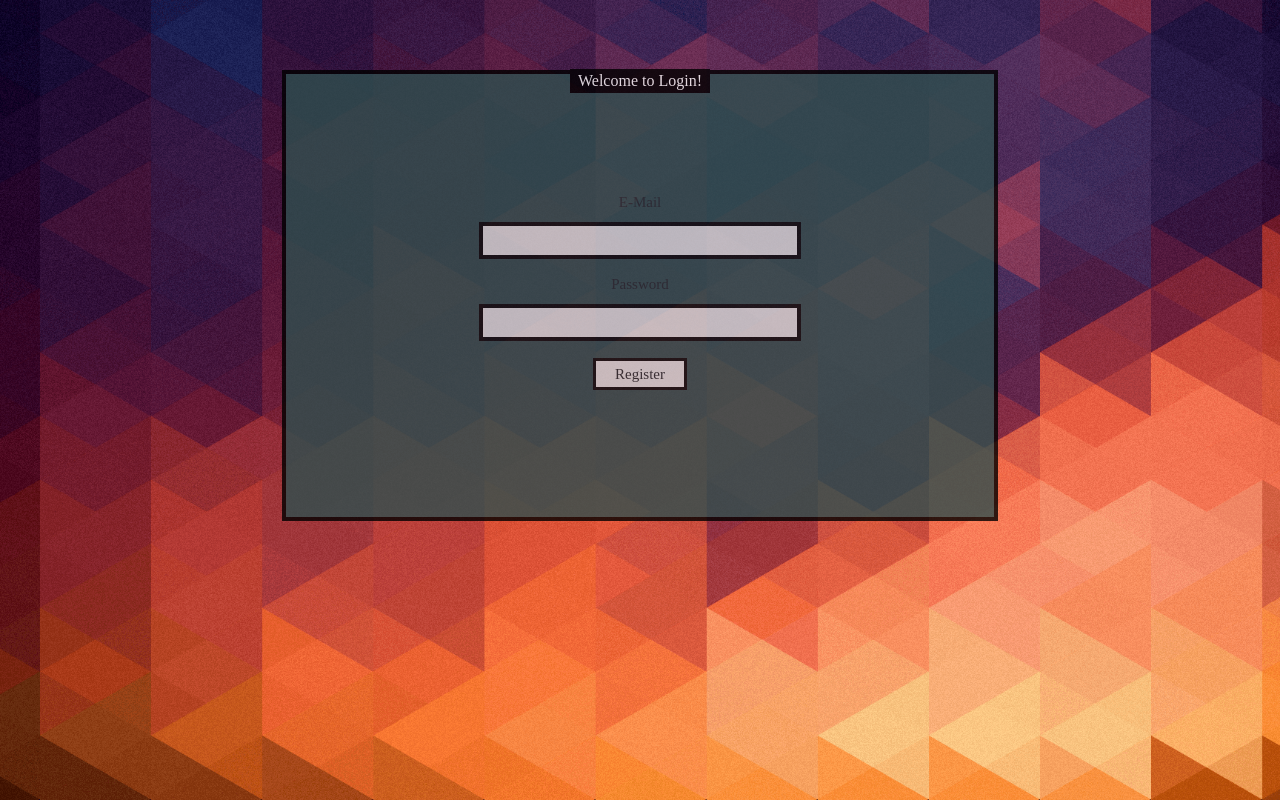
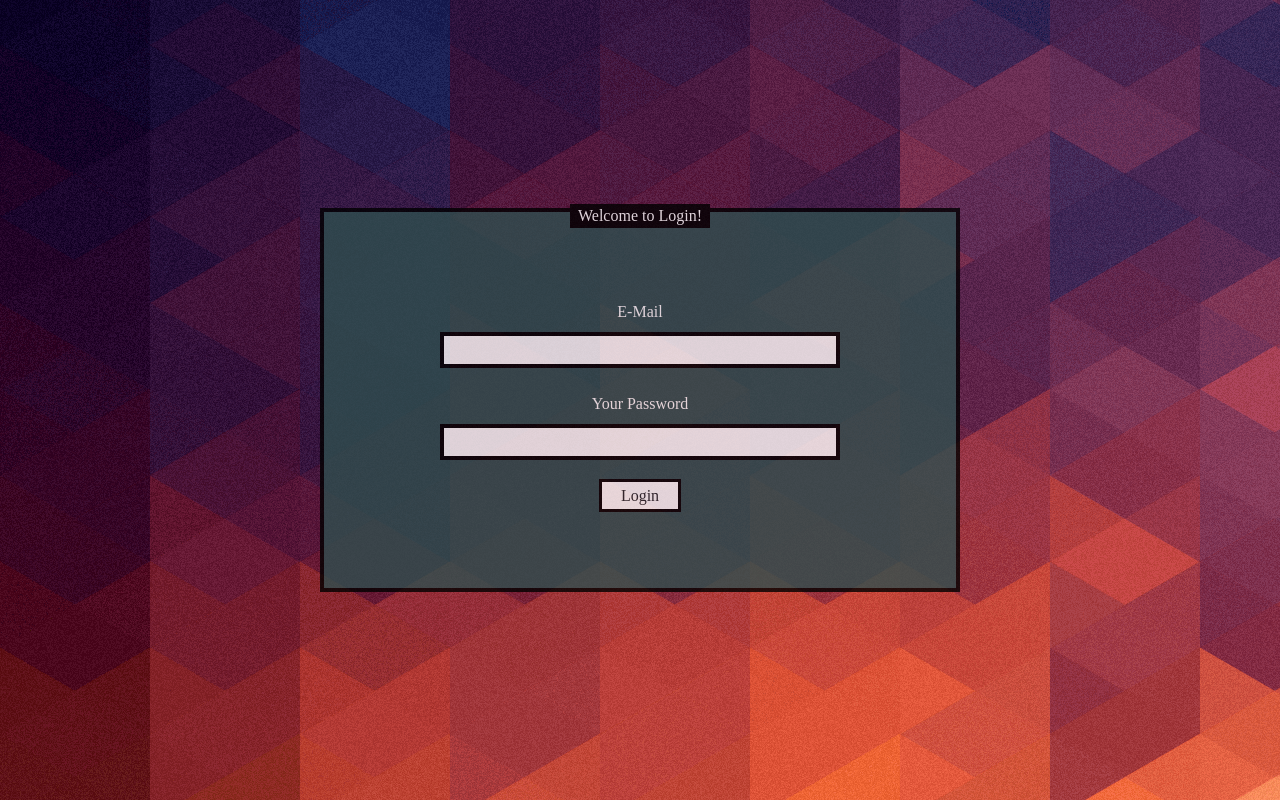
Before and after one commit to ahmet-furtun/chat-room-app, a React (Create React App) app: page /login in a window 1280 px wide. Built offline with nearby package versions, Linux system fonts and the light colour scheme.

Commit message:
LoginPage's design finished, fixed some design issues

```diff
--- a/src/pages/login/login.page.css
+++ b/src/pages/login/login.page.css
@@ -1,35 +1,42 @@
-.container-login{
+.container-login {
   height: 100vh;
-    background-image: url('../../images/background-login.png');
-    padding: 1% 22%;
+  background-image: url("../../images/background-login.png");
 
-    background-position: center;
-    background-repeat: no-repeat;
-    background-size: cover;
+  display: flex;
+  justify-content: center;
+  align-items: center;
 }
 
 #login-form-container {
-    padding: 3.8% 0;
-    font-size: 15px;
   background-color: darkslategray;
   opacity: 0.8;
-    margin: 8% 0;
+  width: 40rem;
+
+  display: flex;
+  justify-content: center;
+  align-items: center;
+  flex-direction: column;
+}
+
+.login-form-container{
+  height: 20rem;
+
+  display: flex;
+  justify-content: center;
+  align-items: center;
+  flex-direction: column;
 }
 
 .textbox-login {
   border: 0.3em solid black;
   font-family: "Press Start 2P", cursive;
   text-decoration: none;
-    width: 45.5%;
+  width: 25rem;
   padding: 0.5% 0;
 }
 
 .textbox-login:hover {
   border: 0.3em solid grey;
-  }
-
-  .button-login-container {
-    margin: 3% 0;
 }
 
 .button-login {
@@ -65,6 +72,25 @@
   transform: translate(0, 0);
 }
 
-  .item-holder-login{
-    margin: 2% 0;
+#label-login{
+  color: white;
+
+  -webkit-touch-callout: none;
+  -webkit-user-select: none;
+  -khtml-user-select: none;
+  -moz-user-select: none;
+  -ms-user-select: none;
+  user-select: none;
 }
+
+#title-login {
+  background-color: black;
+  color: white;
+
+  -webkit-touch-callout: none;
+  -webkit-user-select: none;
+  -khtml-user-select: none;
+  -moz-user-select: none;
+  -ms-user-select: none;
+  user-select: none;
+}
--- a/src/pages/login/login.page.tsx
+++ b/src/pages/login/login.page.tsx
@@ -1,6 +1,6 @@
 import React, { FC } from "react";
 
-import './login.page.css';
+import "./login.page.css";
 
 const Login: FC = () => {
   return (
@@ -9,14 +9,13 @@ const Login: FC = () => {
         className="nes-container with-title is-centered"
         id="login-form-container"
       >
-        <p className="title" id="title">
+        <p className="title" id="title-login">
           Welcome to Login!
         </p>
 
-        <div id="login-form-container">
-          <div className="item-holder-login">
+        <div className="login-form-container">
           <div className="nes-field">
-              <label htmlFor="name_field" id="label-register">
+            <label htmlFor="name_field" id="label-login">
               E-Mail
             </label>
             <input
@@ -24,22 +23,22 @@ const Login: FC = () => {
               className="textbox-login"
             ></input>
           </div>
-          </div>
-          <div className="item-holder-login">
+          <br />
           <div className="nes-field">
-              <label htmlFor="name_field" id="label-register">
-                Password
+            <label htmlFor="password_field" id="label-login">
+              Your Password
             </label>
             <input
               type="password"
               className="textbox-login"
+              onChange={(e) => {}}
             ></input>
           </div>
-          </div>
-          <div className="item-holder-login">
+          <br />
           <div className="button-login-container">
-              <span className="button-login nes-pointer">Register</span>
-            </div>
+            <span className="button-login nes-pointer" onClick={(e) => {}}>
+              Login
+            </span>
           </div>
         </div>
       </div>
--- a/src/pages/register/register.page.css
+++ b/src/pages/register/register.page.css
@@ -11,10 +11,10 @@
   align-items: center;
 }
 
-  #register-form-container{
+#register-form-container {
   background-color: darkslategray;
   opacity: 0.8;
-    width: 90vh;
+  width: 50rem;
 
   display: flex;
   justify-content: center;
@@ -22,20 +22,32 @@
   flex-direction: column;
 }
 
-  #title {
+#title-register {
   background-color: black;
   color: white;
+
+  -webkit-touch-callout: none;
+  -webkit-user-select: none;
+  -khtml-user-select: none;
+  -moz-user-select: none;
+  -ms-user-select: none;
+  user-select: none;
 }
 
-  .form-container{
+.register-form-container {
+  height: 35rem;
 
+  display: flex;
+  justify-content: center;
+  align-items: center;
+  flex-direction: column;
 }
 
-  .textbox-register{
+.textbox-register {
   border: 0.3em solid black;
   font-family: "Press Start 2P", cursive;
   text-decoration: none;
-    width: 50vh;
+  width: 25rem;
   padding: 0.5% 0;
 }
 
@@ -47,7 +59,7 @@
   border: 0.3em solid green;
   font-family: "Press Start 2P", cursive;
   text-decoration: none;
-    width: 50vh;
+  width: 25rem;
   padding: 0.5% 0;
 }
 
@@ -59,7 +71,7 @@
   border: 0.3em solid red;
   font-family: "Press Start 2P", cursive;
   text-decoration: none;
-    width: 50vh;
+  width: 25rem;
   padding: 0.5% 0;
 }
 
@@ -68,7 +80,7 @@
 }
 
 #progress-register {
-    width: 50vh;
+  width: 25rem;
   height: 20px;
 }
 
@@ -108,3 +120,14 @@
   box-shadow: 0 0 0 black;
   transform: translate(0, 0);
 }
+
+#label-register {
+  color: white;
+
+  -webkit-touch-callout: none;
+  -webkit-user-select: none;
+  -khtml-user-select: none;
+  -moz-user-select: none;
+  -ms-user-select: none;
+  user-select: none;
+}
--- a/src/pages/register/register.page.tsx
+++ b/src/pages/register/register.page.tsx
@@ -119,11 +119,11 @@ const Register: FC = () => {
         className="nes-container with-title is-centered"
         id="register-form-container"
       >
-        <p className="title" id="title">
+        <p className="title" id="title-register">
           Welcome to Register!
         </p>
 
-        <div className="form-container">
+        <div className="register-form-container">
           <div className="nes-field">
             <label htmlFor="name_field" id="label-register">
               E-Mail
```
Lines whose indentation alone changed are shown as unchanged.
